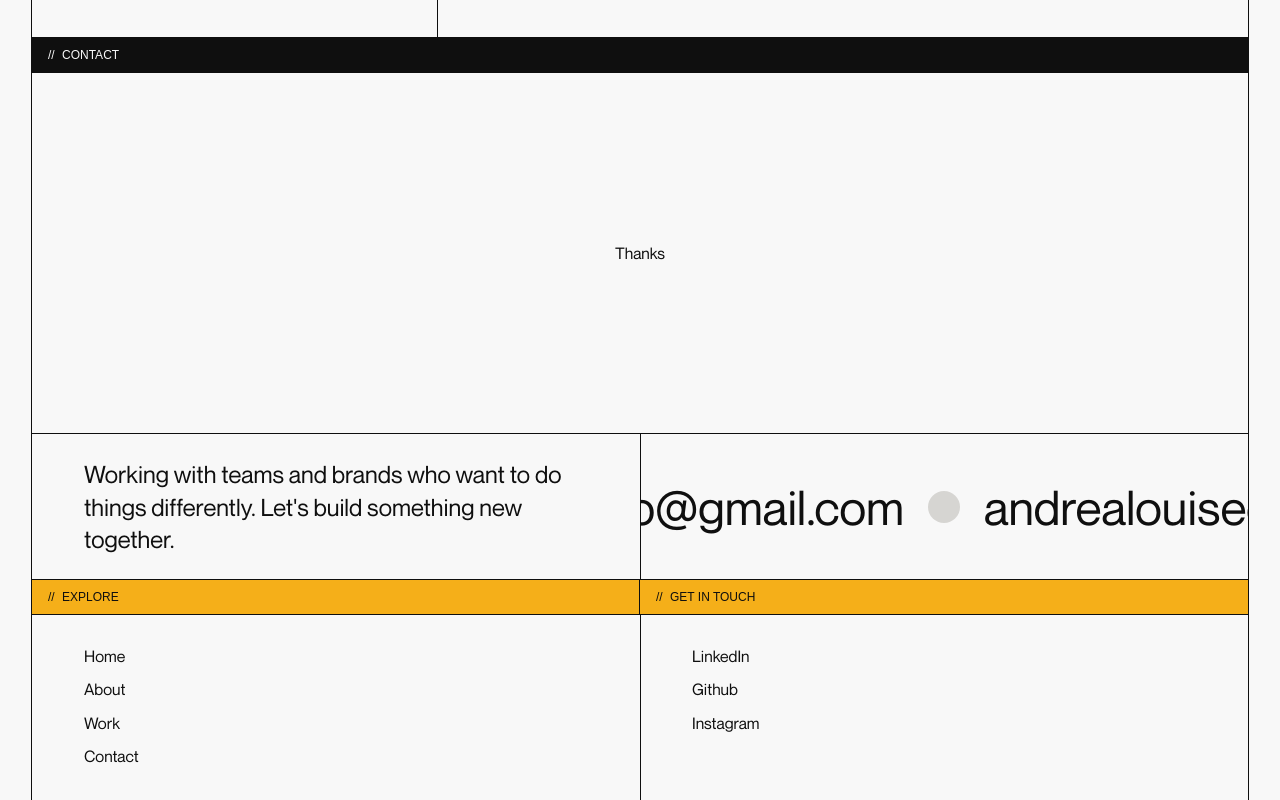
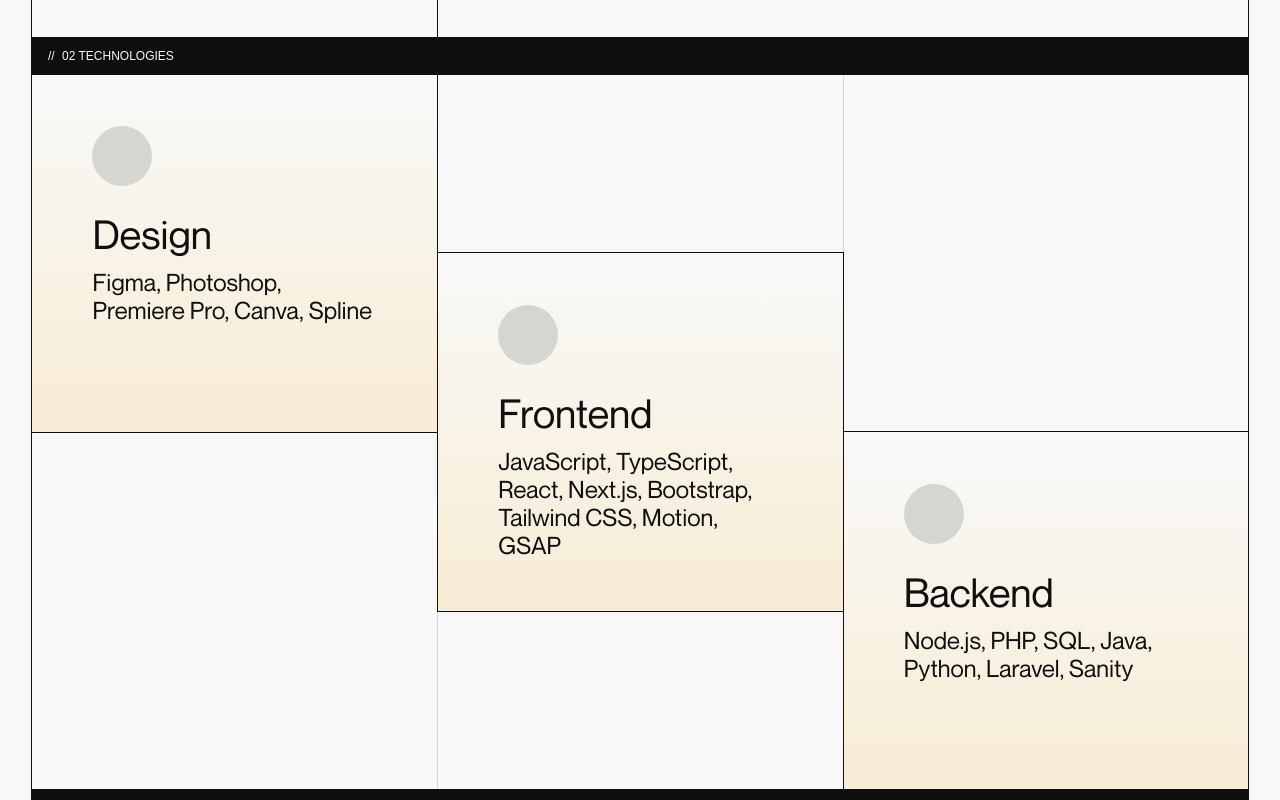
Before and after one commit to andreadayo/portfolio-2025, a Next.js app: page / in a window 1280 px wide. Shown: the part 1180-1980 px from the top of the page. Built offline with nearby package versions, Linux system fonts and the light colour scheme; a web font is replaced by a local one.

Commit message:
feat(home-tech): create desktop technologies section

```diff
--- a/src/app/page.tsx
+++ b/src/app/page.tsx
@@ -1,6 +1,7 @@
 import { PaddingWrapper } from "@components/PaddingWrapper/styles";
 import Hero from "@components/Home/Hero";
 import About from "@components/Home/About";
+import Technologies from "@components/Home/Technologies";
 
 export default function Home() {
   return (
@@ -8,6 +9,7 @@
       <PaddingWrapper>
         <Hero />
         <About />
+        <Technologies />
       </PaddingWrapper>
     </>
   );
--- a/src/components/Home/Hero/styles.tsx
+++ b/src/components/Home/Hero/styles.tsx
@@ -69,6 +69,7 @@
 
 export const HeroTextFirst = styled.div`
   display: flex;
+  align-items: center;
   gap: 1rem;
 `;
 
--- /dev/null
+++ b/src/components/Home/Technologies/index.tsx
@@ -0,0 +1,53 @@
+"use client";
+
+import { Divider } from "@components/Divider";
+import {
+  TechnologiesContainer,
+  Box1,
+  Box2,
+  Box3,
+  Circle,
+  TextContainer,
+  Title,
+  Description,
+} from "./styles";
+
+export default function About() {
+  return (
+    <>
+      <Divider type="black">02 Technologies</Divider>
+      <TechnologiesContainer>
+        <Box1>
+          <Circle />
+          <TextContainer>
+            <Title>Design</Title>
+            <Description>
+              Figma, Photoshop, Premiere Pro, Canva, Spline
+            </Description>
+          </TextContainer>
+        </Box1>
+        <Box2>
+          {" "}
+          <Circle />
+          <TextContainer>
+            <Title>Frontend</Title>
+            <Description>
+              JavaScript, TypeScript, React, Next.js, Bootstrap, Tailwind CSS,
+              Motion, GSAP
+            </Description>
+          </TextContainer>
+        </Box2>
+        <Box3>
+          {" "}
+          <Circle />
+          <TextContainer>
+            <Title>Backend</Title>
+            <Description>
+              Node.js, PHP, SQL, Java, Python, Laravel, Sanity
+            </Description>
+          </TextContainer>
+        </Box3>
+      </TechnologiesContainer>
+    </>
+  );
+}
--- /dev/null
+++ b/src/components/Home/Technologies/styles.tsx
@@ -0,0 +1,106 @@
+import { TitleLG, TitleXXXL } from "@/tokens/typography";
+import styled, { css } from "styled-components";
+
+export const TechnologiesContainer = styled.div`
+  width: 100%;
+  display: grid;
+  grid-template-columns: repeat(3, 1fr);
+  grid-template-rows: repeat(4, 1fr);
+  outline: 0.063rem solid ${({ theme }) => theme.borderColor};
+  position: relative;
+
+  /* divider after col 1 */
+  &::before {
+    content: "";
+    position: absolute;
+    top: 0;
+    bottom: 0;
+    left: calc(100% / 3); /* after 1st col */
+    width: 0.063rem;
+    background: ${({ theme }) => theme.color.grey};
+    z-index: 0; /* stay behind children */
+  }
+
+  /* divider after col 2 */
+  &::after {
+    content: "";
+    position: absolute;
+    top: 0;
+    bottom: 0;
+    left: calc((100% / 3) * 2); /* after 2nd col */
+    width: 0.063rem;
+    background: ${({ theme }) => theme.color.grey};
+    z-index: 0; /* stay behind children */
+  }
+
+  /* children */
+  & > * {
+    position: relative;
+    z-index: 1;
+  }
+`;
+
+const boxBase = css`
+  padding: 3.25rem 3.75rem;
+  display: flex;
+  flex-direction: column;
+  gap: 1.5rem;
+  background: ${({ theme }) => theme.color.gradientYellow};
+
+  &::after {
+    content: "";
+    position: absolute;
+    inset: -0.063rem;
+    border: 0.063rem solid ${({ theme }) => theme.borderColor};
+    pointer-events: none;
+  }
+`;
+
+export const Box1 = styled.div`
+  ${boxBase}
+  margin-left: 0.030rem;
+  border-left: none;
+  grid-row: 1 / span 2;
+  grid-column: 1;
+
+  &::after {
+    border-left: none;
+  }
+`;
+
+export const Box2 = styled.div`
+  ${boxBase}
+  width: calc(100% - 0.063rem);
+  margin-left: 0.063rem;
+  grid-row: 2 / span 2;
+  grid-column: 2;
+`;
+
+export const Box3 = styled.div`
+  ${boxBase}
+  width: calc(100% - 0.063rem);
+  margin-left: 0.063rem;
+  grid-row: 3 / span 2;
+  grid-column: 3;
+`;
+
+export const Circle = styled.div`
+  width: 3.75rem;
+  height: 3.75rem;
+  border-radius: 50%;
+  background-color: ${({ theme }) => theme.color.grey};
+`;
+
+export const TextContainer = styled.div`
+  display: flex;
+  flex-direction: column;
+  gap: 0.625rem;
+`;
+
+export const Title = styled(TitleXXXL)`
+  color: ${({ theme }) => theme.contentColor};
+`;
+
+export const Description = styled(TitleLG)`
+  color: ${({ theme }) => theme.contentColor};
+`;
```
